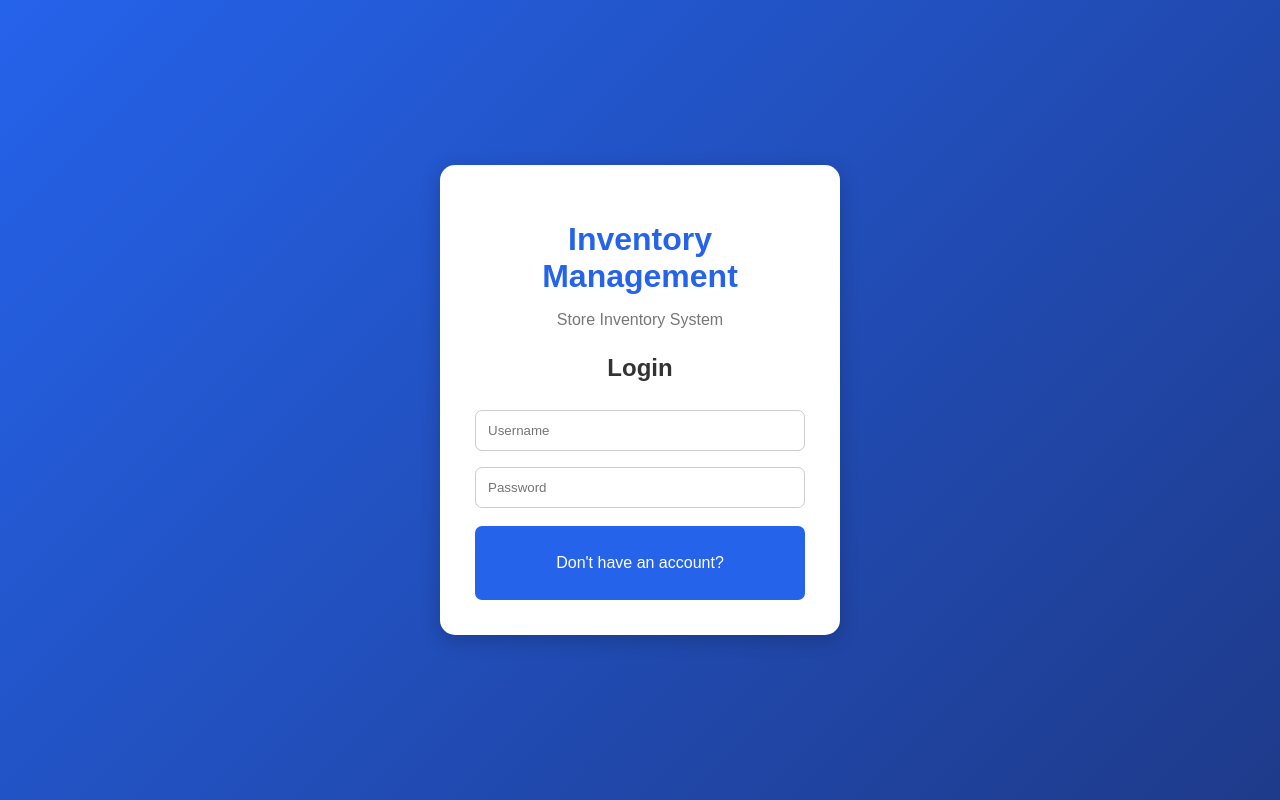
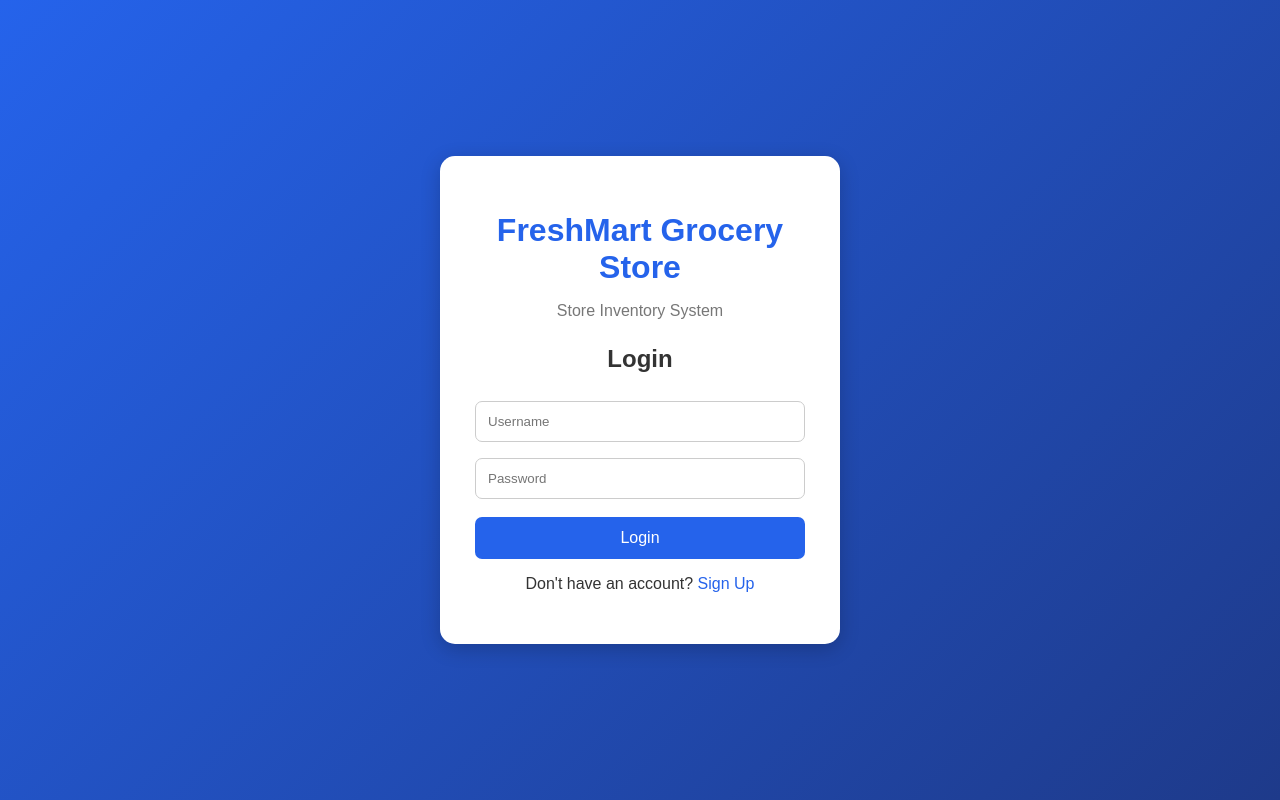
Before and after one commit to comprogngato/FreshMart-Grocery-Store, a plain HTML site: page Index.html in a window 1280 px wide. Drawn offline with Linux system fonts and the light colour scheme.

Commit message:
create index.html

```diff
--- a/Index.html
+++ b/Index.html
@@ -1,7 +1,7 @@
 <!DOCTYPE html>
 <html>
 <head>
-    <title>Inventory Management - Login</title>
+    <title>FreshMart Grocery Store - Login</title>
     <link rel="stylesheet" href="style.css">
 </head>
 
@@ -9,7 +9,7 @@
 
     <div class="login-box">
 
-        <h1>Inventory Management</h1>
+        <h1>FreshMart Grocery Store</h1>
         <p class="subtitle">Store Inventory System</p>
 
         <!-- Login Form -->
@@ -21,13 +21,14 @@
 
             <input type="password" id="loginPassword" placeholder="Password">
 
-            <button>
+            <button>Login</button>
 
             <p id="loginMessage"></p>
 
             <p>
                 Don't have an account?
-                <a href="#" </p>
+                <a href="#">Sign Up</a>
+            </p>
 
         </div>
 
@@ -43,13 +44,14 @@
 
             <input type="password" id="signupConfirm" placeholder="Confirm Password">
 
-            <button Account</button>
+            <button>Create Account</button>
 
             <p id="signupMessage"></p>
 
             <p>
                 Already have an account?
-                <a href="#" </p>
+                <a href="#">Login</a>
+            </p>
 
         </div>
 
```
